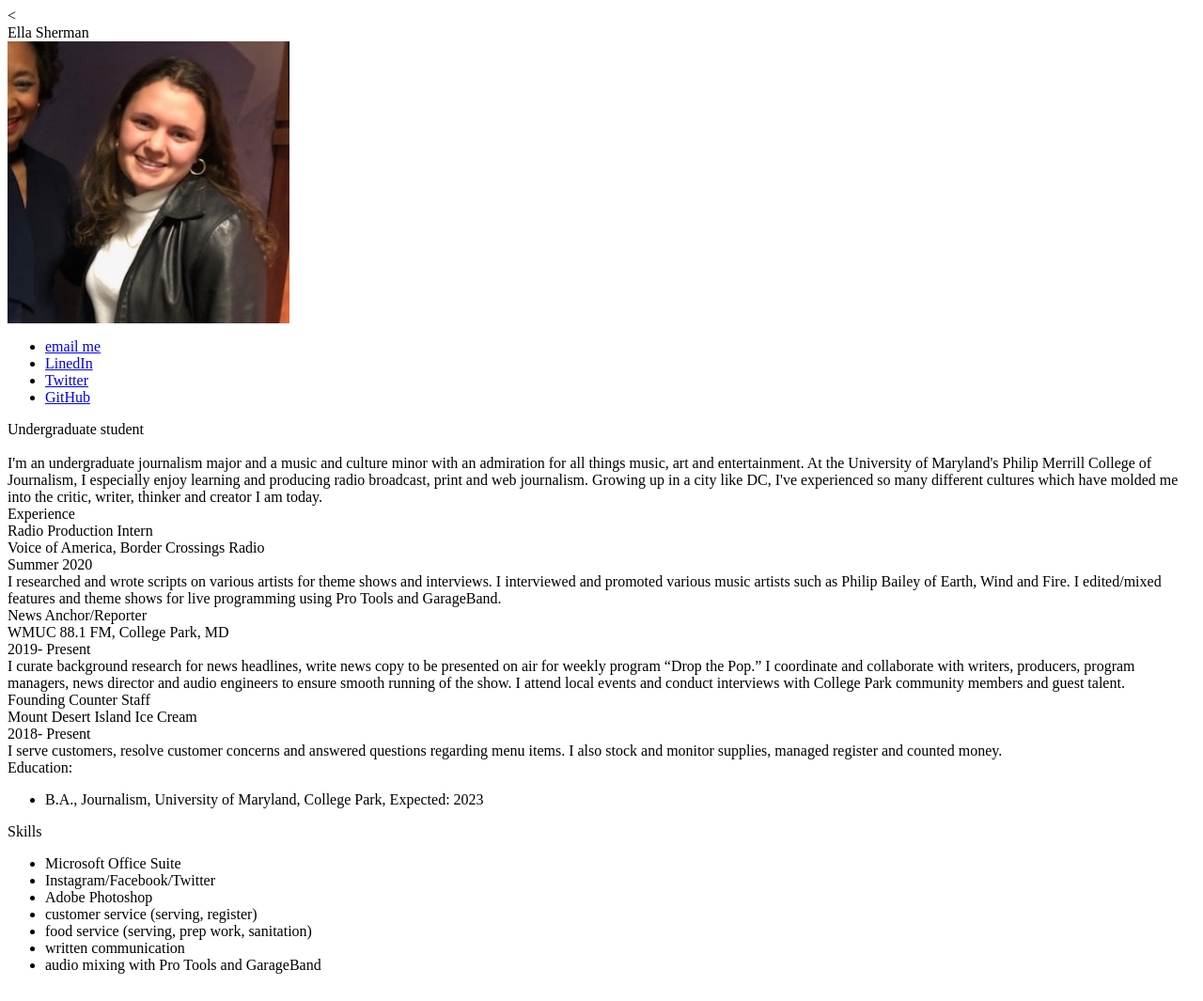
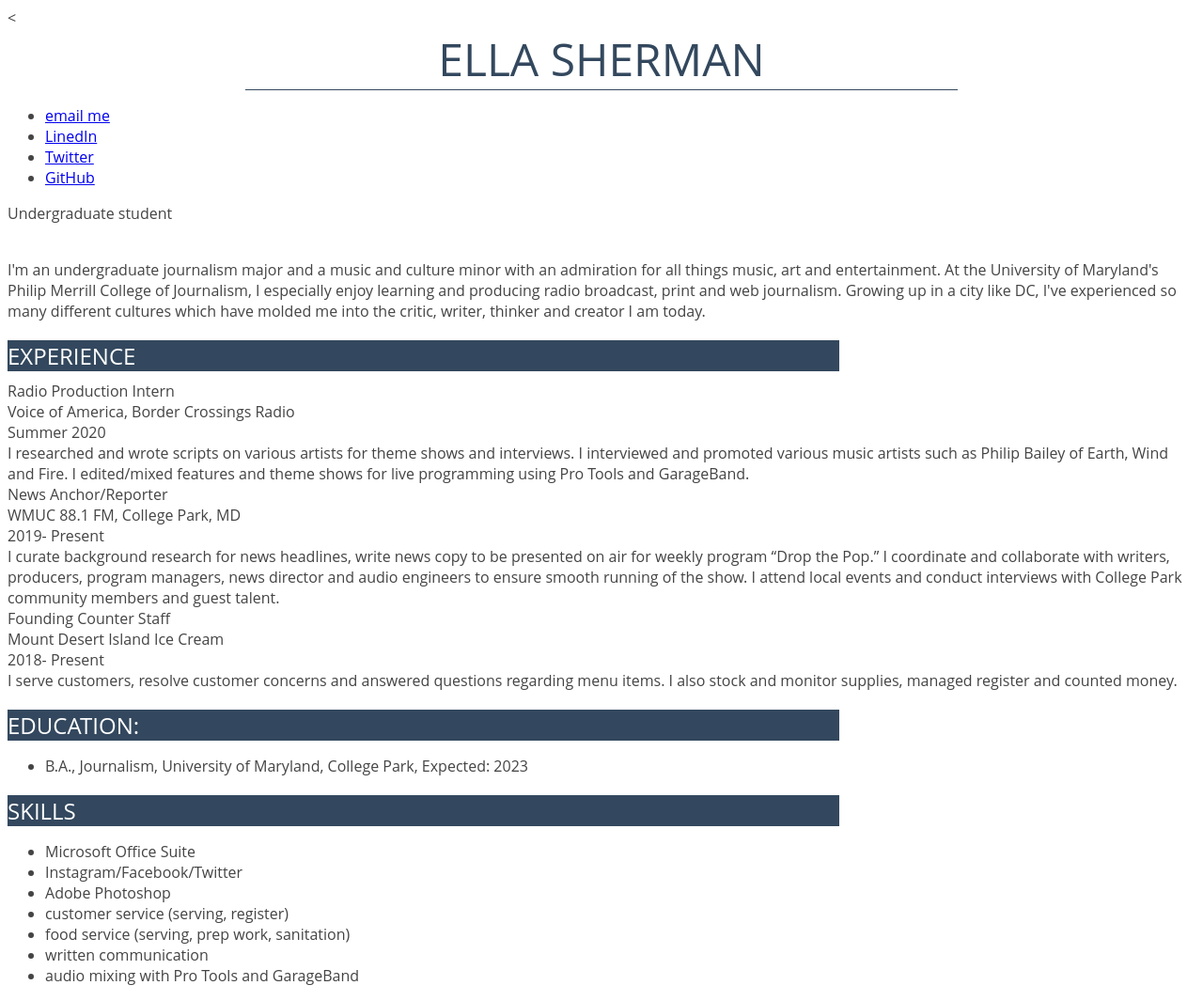
Before and after one commit to ella202/352-resume, a plain HTML site: page index.html in a window 1280 px wide. Shown: the whole page at 94% size. Drawn offline with Linux system fonts and the light colour scheme.

Commit message:
Update index.html

```diff
--- a/index.html
+++ b/index.html
@@ -1,41 +1,43 @@
-<<!DOCTYPE html>
-<html lang="en">
 
-<head>
-  <head>
-     <style>
-        h1 {
-           color: #33485e;
-           font-size: 36px;
-        }
+<!-- saved from url=(0113)file:///Users/ellasherman/Library/Application%20Support/GitHub%20Desktop/Ella%20Sherman%20352%20resume/index.html -->
+<html lang="en"><head><meta http-equiv="Content-Type" content="text/html; charset=UTF-8"></head><body>&lt;
 
 
-     </style>
-  </head>
+
 
   <title>Ella Sherman's Resume </title>
-  </head>
-<body>
+
+  <link rel="stylesheet" type="text/css" href="./INDEX_files/style.css">
+
+  <link href="./INDEX_files/css2" rel="stylesheet">
 
 
-<div id="container">
-  <!-- I built this myself -->
-<div id="name"> Ella Sherman </div>
 
 
+
+
+
+  <!-- I built this myself -->
+
+
+<div id="name">Ella Sherman</div>
+
+<!--
   <img src="0.jpeg" width="300px">
+-->
 
 <div class="menu">
-<ul>
+<ul class="menu">
 <li><a href="mailto:Ella.sherman30@gmail.com">email me</a></li>
-<Li><a href="https://www.linkedin.com/in/ella-sherman-9039751aa/">LinedIn</a></Li>
+<li><a href="https://www.linkedin.com/in/ella-sherman-9039751aa/">LinedIn</a></li>
 <li><a href="https://twitter.com/ellajsherman">Twitter</a></li>
 <li><a href="https://github.com/ella202">GitHub</a></li>
-</ul></div>
+</ul>
+</div>
 
-<div id="title">  Undergraduate student </div><br>
+<div class="title"> Undergraduate student </div><br>
 
-<div class="top">I'm an undergraduate journalism major and a music and culture minor with an admiration for all things music, art and entertainment. At the University of Maryland's Philip Merrill College of Journalism, I especially enjoy learning and producing radio broadcast, print and web journalism. Growing up in a city like DC, I've experienced so many different cultures which have molded me into the critic, writer, thinker and creator I am today.</div>
+<p>I'm an undergraduate journalism major and a music and culture minor with an admiration for all things music, art and entertainment. At the University of Maryland's Philip Merrill College of Journalism, I especially enjoy learning and producing radio broadcast, print and web journalism. Growing up in a city like DC, I've experienced so many different cultures which have molded me into the critic, writer, thinker and creator I am today.</p>
 
     <div class="sectionheader">Experience</div>
 
@@ -60,12 +62,10 @@
     <div class="description">I serve customers, resolve customer concerns and answered questions regarding menu items. I also stock and monitor supplies, managed register and counted money.</div>
 
     <div class="sectionheader">Education:</div>
-<div id="degrees">
 <ul>
     <li>B.A., Journalism, University of Maryland, College Park, Expected: 2023</li>
-</ul></div>
+</ul>
     <div class="sectionheader">Skills</div>
-<div id="do">
 <ul>
     <li>Microsoft Office Suite</li>
     <li>Instagram/Facebook/Twitter</li>
@@ -74,14 +74,16 @@
     <li>food service (serving, prep work, sanitation)</li>
     <li>written communication</li>
     <li>audio mixing with Pro Tools and GarageBand</li>
-</ul>
-</div>
 
 
 
-</div>
-
-    </body>
 
 
-    </html>
+      <link rel="stylesheet" href="file:///Users/ellasherman/Library/Application%20Support/GitHub%20Desktop/Ella%20Sherman%20352%20resume/styles.css">
+
+
+
+
+
+
+</ul></body></html>
```
